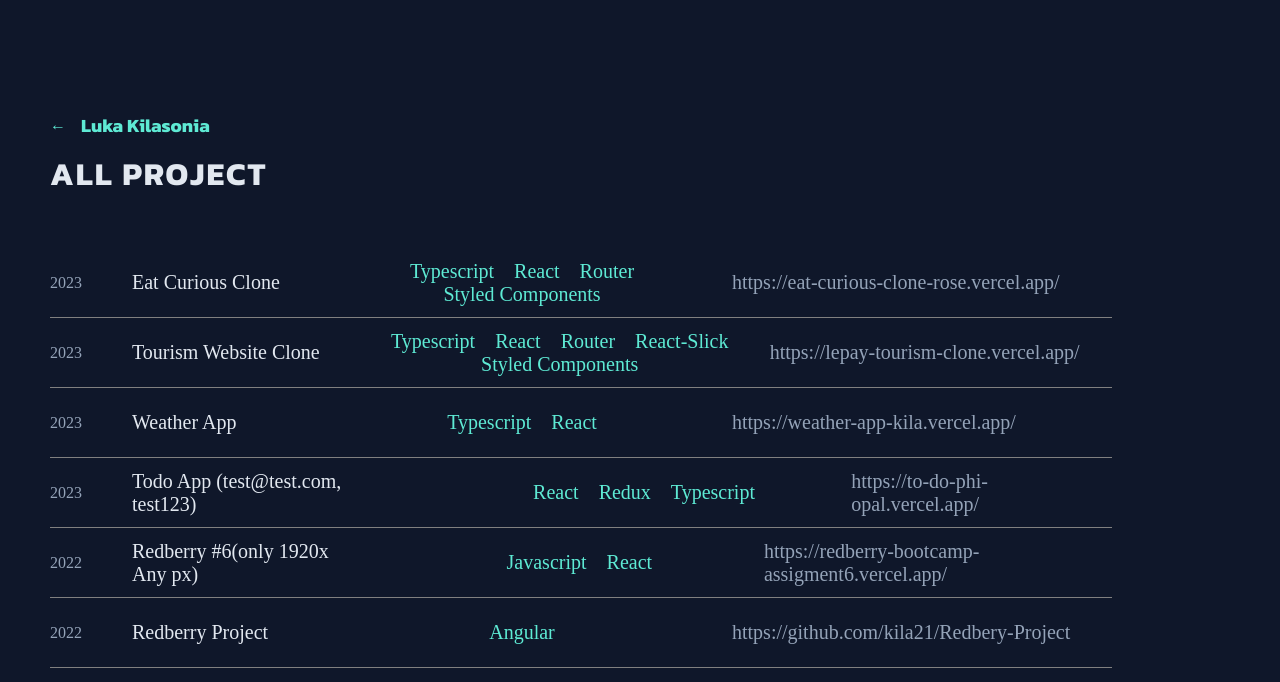
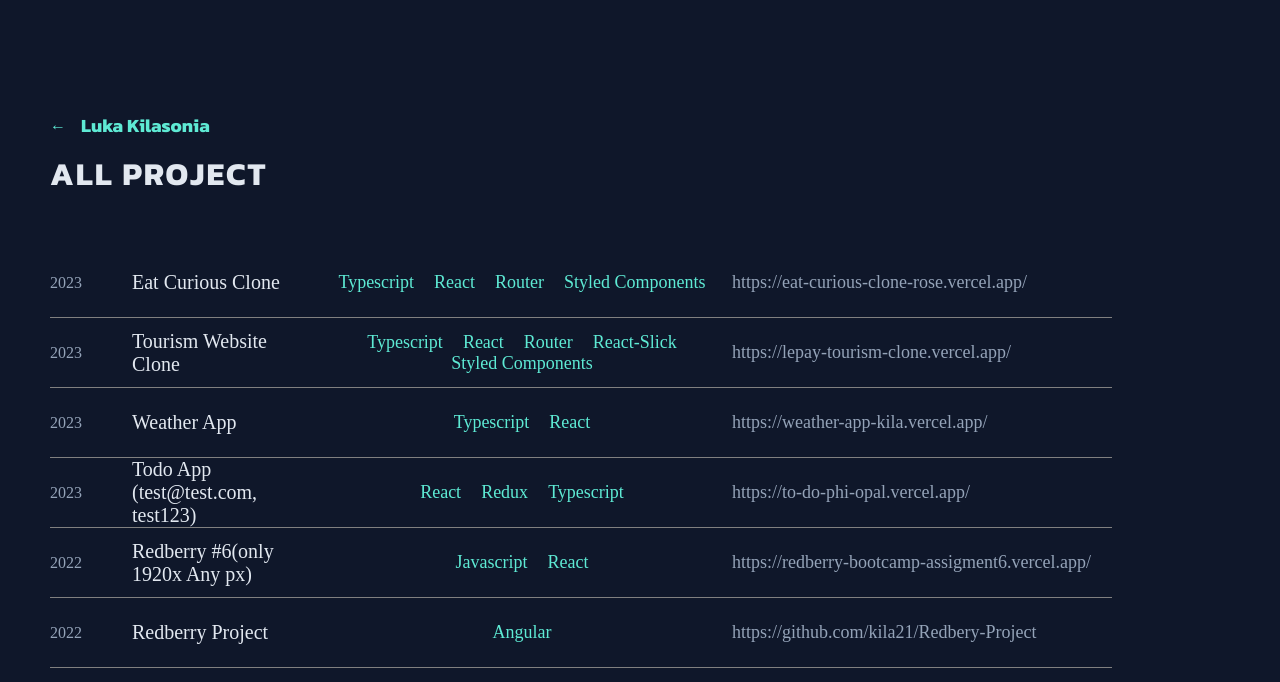
Before and after one commit to kila21/portfolio, a React (Vite) app: page /projects in a window 1280 px wide. Shown: the top 682 px of the page. Built offline with nearby package versions, Linux system fonts and the light colour scheme; a web font is replaced by a local one.

Commit message:
update widths

```diff
--- a/src/components/FullProjectsPage/FullProjetsItem.tsx
+++ b/src/components/FullProjectsPage/FullProjetsItem.tsx
@@ -12,6 +12,7 @@ export const FullProjectsItem = (props: {
   const checkScreenSize = () => {
     setScreenSize(window.innerWidth);
   };
+
   useEffect(() => {
     window.addEventListener("resize", checkScreenSize);
 
@@ -19,8 +20,15 @@ export const FullProjectsItem = (props: {
       window.removeEventListener("resize", checkScreenSize);
     };
   }, []);
+
+  const handleClick = () => {
+    if (screenSize < 600) {
+      window.open(props.link, "_blank");
+    }
+  };
+
   return (
-    <FullProjectsItemStyled>
+    <FullProjectsItemStyled onClick={handleClick}>
       <FullProjectsDate>{props.date}</FullProjectsDate>
       <FullProjectsProject>{props.project}</FullProjectsProject>
       {screenSize >= 1024 && (
@@ -58,6 +66,7 @@ const FullProjectsDate = styled.div`
 
 const FullProjectsProject = styled.div`
   color: ${(props) => props.theme.colors.white};
+  max-width: 150px;
   min-width: 150px;
   margin-right: 50px;
   font-size: 20px;
@@ -67,7 +76,7 @@ const FullProjectsLink = styled.a`
   color: ${(props) => props.theme.colors.grey};
   outline: none;
   text-decoration: none;
-  font-size: 20px;
+  font-size: 18px;
 `;
 
 const FullProjectsTools = styled.div`
@@ -76,13 +85,14 @@ const FullProjectsTools = styled.div`
   align-items: center;
   flex-wrap: wrap;
   color: ${(props) => props.theme.colors.turquoise};
-  width: 400px;
+  min-width: 400px;
+  max-width: 400px;
 `;
 
 const FullProjectsToolsItem = styled.div`
   min-width: 30px;
   margin-right: 20px;
 
-  font-size: 20px;
+  font-size: 18px;
   text-transform: capitalize;
 `;
```
